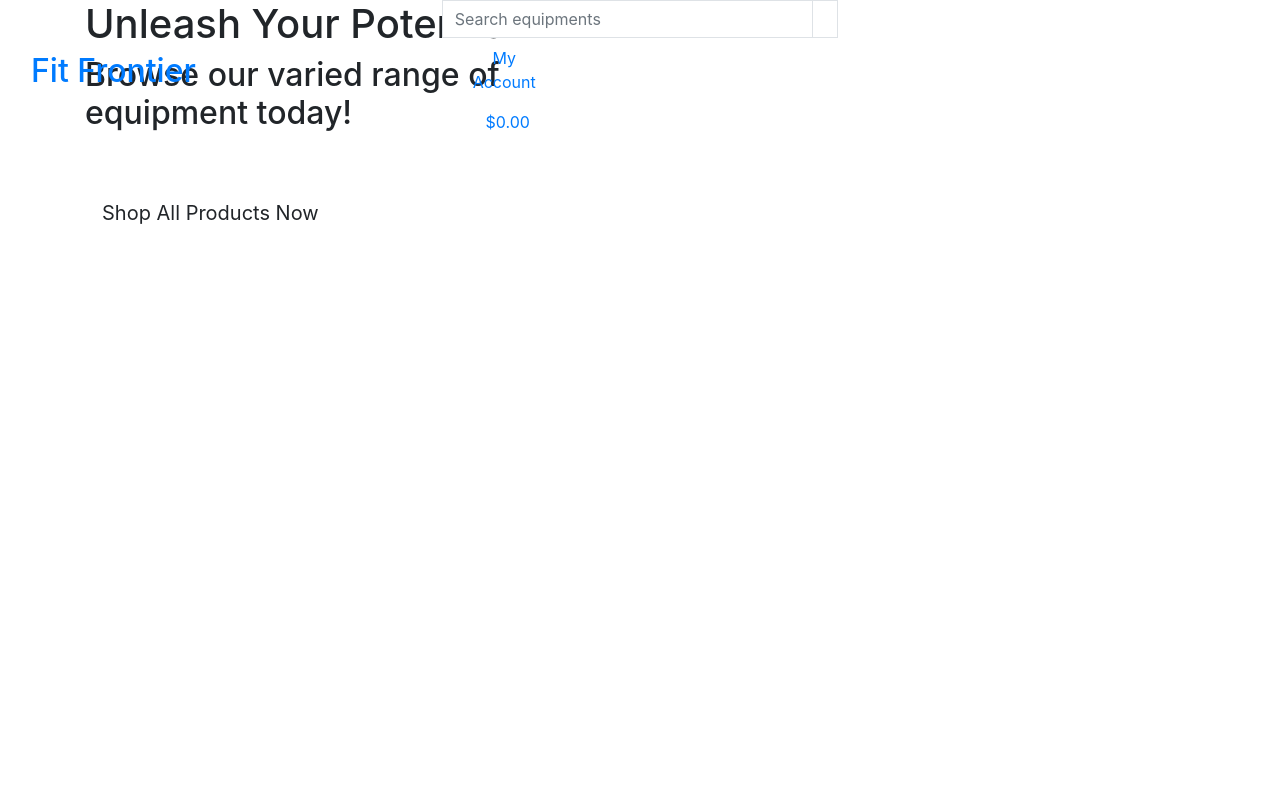
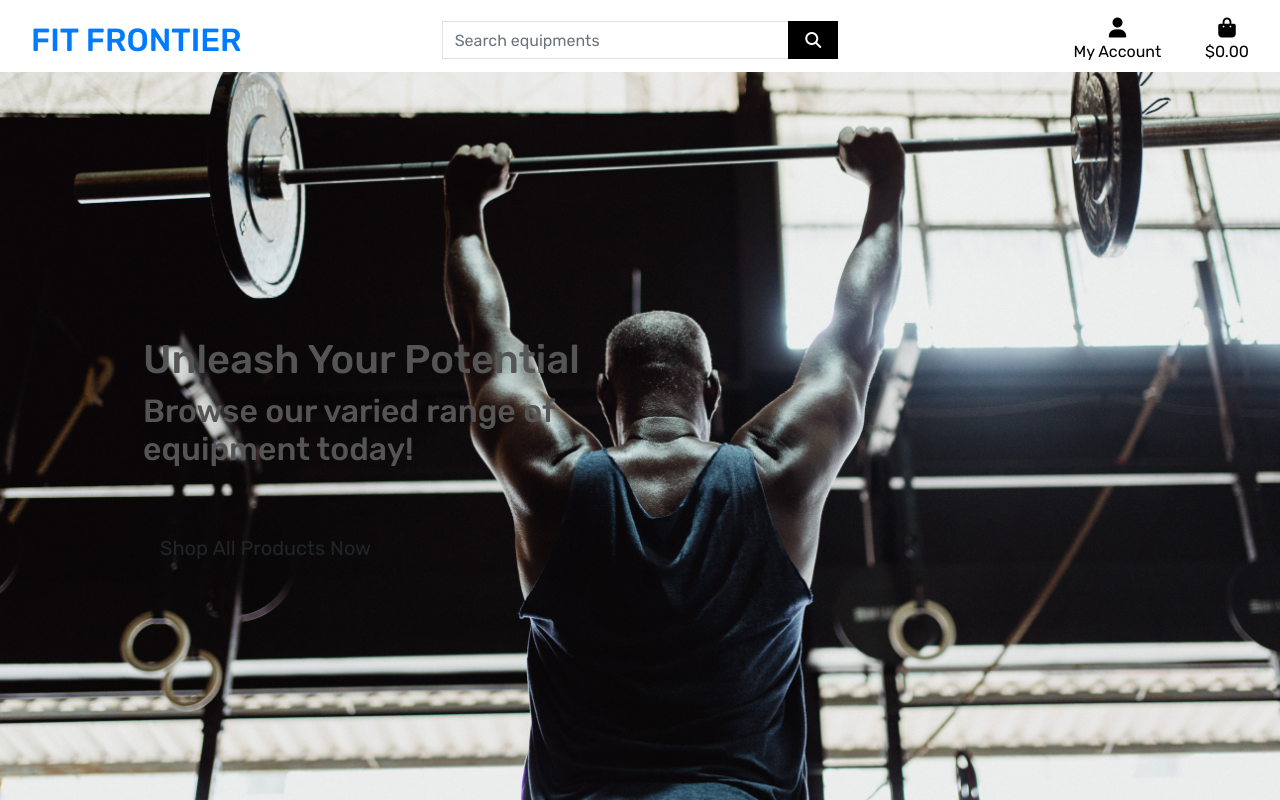
Before and after one commit to Mark-O-S/Fit-Frontier, a Django app: page / in a window 1280 px wide. Run offline with Django 3.2, Linux system fonts and the light colour scheme; some libraries are stand-ins or nearby versions.

Commit message:
Add style to homepage

```diff
--- a/fit_frontier/settings.py
+++ b/fit_frontier/settings.py
@@ -160,6 +160,10 @@
 # https://docs.djangoproject.com/en/3.2/howto/static-files/
 
 STATIC_URL = '/static/'
+STATICFILES_DIRS = (os.path.join(BASE_DIR, 'static'),)
+
+MEDIA_URL = '/media/'
+MEDIA_ROOT = os.path.join(BASE_DIR, 'media')
 
 # Default primary key field type
 # https://docs.djangoproject.com/en/3.2/ref/settings/#default-auto-field
--- a/fit_frontier/urls.py
+++ b/fit_frontier/urls.py
@@ -15,9 +15,11 @@
 """
 from django.contrib import admin
 from django.urls import path, include
+from django.conf import settings
+from django.conf.urls.static import static
 
 urlpatterns = [
     path('admin/', admin.site.urls),
     path('accounts/', include('allauth.urls')),
     path('', include('home.urls')),
-]
+] + static(settings.MEDIA_URL, document_root=settings.MEDIA_ROOT)
--- /dev/null
+++ b/static/css/base.css
@@ -0,0 +1,82 @@
+html {
+  height: 100%;
+}
+
+body {
+  background: url("/media/home_page_fit_frontier_img.jpg") no-repeat center
+    center fixed;
+  background-size: cover;
+  height: calc(100vh - 164px);
+  color: #555;
+  font-family: "rubik", sans-serif;
+}
+
+/* from Bulma */
+.icon {
+  align-items: center;
+  display: inline-flex;
+  justify-content: center;
+  height: 1.5rem;
+  width: 1.5rem;
+}
+
+.logo-font {
+  text-transform: uppercase;
+}
+
+.main-logo-link {
+  width: fit-content;
+}
+
+.shop-now-button {
+  background: black;
+  color: white;
+  min-width: 260px;
+}
+
+.btn-black {
+  background: black;
+  color: white;
+}
+
+.shop-now-button:hover,
+.shop-now-button:active,
+.shop-now-button:focus,
+.btn-black:hover,
+.btn-black:active,
+.btn-black:focus {
+  background: #222;
+  color: white;
+}
+
+.text-black {
+  color: #000 !important;
+}
+
+.border-black {
+  border: 1px solid black !important;
+}
+
+/* -------------------------------- Media Queries */
+
+/* Slightly larger container on xl screens */
+@media (min-width: 1200px) {
+  .container {
+    max-width: 80%;
+  }
+}
+
+/* fixed top navbar only on medium and up */
+@media (min-width: 992px) {
+  .fixed-top-desktop-only {
+    position: fixed;
+    top: 0;
+    right: 0;
+    left: 0;
+    z-index: 1030;
+  }
+
+  .header-container {
+    padding-top: 164px;
+  }
+}
--- a/templates/base.html
+++ b/templates/base.html
@@ -15,15 +15,25 @@
     {% endblock %}
 
     {% block corecss %}
-    <!-- Bootstrap CSS -->
+    <!-- Google Fonts link -->
+    <link rel="preconnect" href="https://fonts.googleapis.com">
+    <link rel="preconnect" href="https://fonts.gstatic.com" crossorigin>
+    <link rel="stylesheet" href="https://fonts.googleapis.com/css2?family=PT+Sans:ital,wght@0,
+    400;0,700;1,400;1,700&family=Rubik:ital,wght@0,400;0,500;0,600;0,700;1,
+    400;1,600;1,700&display=swap">
+    <!-- Bootstrap CSS ink -->
     <link rel="stylesheet" href="https://cdn.jsdelivr.net/npm/bootstrap@4.4.1/dist/css/bootstrap.min.css"
         integrity="sha384-Vkoo8x4CGsO3+Hhxv8T/Q5PaXtkKtu6ug5TOeNV6gBiFeWPGFN9MuhOf23Q9Ifjh" crossorigin="anonymous">
+    <!-- Custom CSS link -->
+    <link rel="stylesheet" href="{% static 'css/base.css' %}">
     {% endblock %}
 
     {% block extra_css %}
     {% endblock %}
 
     {% block corejs %}
+    <!-- Fontawesome kit script -->
+    <script src="https://kit.fontawesome.com/0649e90160.js" crossorigin="anonymous"></script>
     <!-- jQuery script -->
     <script src="https://cdn.jsdelivr.net/npm/jquery@3.5.1/dist/jquery.min.js"
         integrity="sha256-9/aliU8dGd2tb6OSsuzixeV4y/faTqgFtohetphbbj0=" crossorigin="anonymous"></script>
@@ -34,6 +44,7 @@
     <script src="https://cdn.jsdelivr.net/npm/bootstrap@4.4.1/dist/js/bootstrap.min.js"
         integrity="sha384-wfSDF2E50Y2D1uUdj0O3uMBJnjuUD4Ih7YwaYd1iqfktj0Uod8GCExl3Og8ifwB6"
         crossorigin="anonymous"></script>
+
     {% endblock %}
 
     {% block extra_js %}
@@ -44,7 +55,7 @@
 
 <body>
     <header class="container-fluid fixed-top">
-        <div class="row">
+        <div id="topnav" class="row bg-white pt-lg-2 d-none d-lg-flex">
             <div class="col-12 col-lg-4 my-auto py-1 py-lg-0 text-center text-lg-left">
                 <a href="{% url 'home' %}" class="nav-link main-logo-link">
                     <h2 class="logo-font my-0">Fit Frontier</h2>
@@ -65,15 +76,18 @@
                         </div>
                     </div>
                 </form>
+            </div>
+
             <div class="col-12 col-lg-4 my-auto py-1 py-lg-0">
-                    <ul class="list-inline list-unstyled text-center txt-lg-right my-0">
+                <ul class="list-inline list-unstyled text-center text-lg-right my-0">
                     <li class="list-inline-item dropdown">
-                            <a href="#" id="user-options" class="text-black nav-link" data-toggle="dropdown"
+                        <a class="text-black nav-link" href="#" id="user-options" data-toggle="dropdown"
                             aria-haspopup="true" aria-expanded="false">
                             <div class="text-center">
                                 <div><i class="fas fa-user fa-lg"></i></div>
                                 <p class="my-0">My Account</p>
                             </div>
+                        </a>
                         <div class="dropdown-menu border-0" aria-labelledby="user-options">
                             {% if request.user.is_authenticated %}
                             {% if request.user.is_superuser %}
@@ -86,7 +100,6 @@
                             <a href="{% url 'account_login' %}" class="dropdown-item">Login</a>
                             {% endif %}
                         </div>
-                            </a>
                     </li>
                     <li class="list-inline-item">
                         <a class="{% if grand_total %}text-info font-weight-bold{% else %}text-black{% endif %} nav-link"
@@ -106,6 +119,7 @@
                 </ul>
             </div>
         </div>
+
     </header>
 
     {% if messages %}
```
Also changed, not shown: db.sqlite3, media/home_page_fit_frontier_img.jpg (added). Lines whose indentation alone changed are shown as unchanged.
